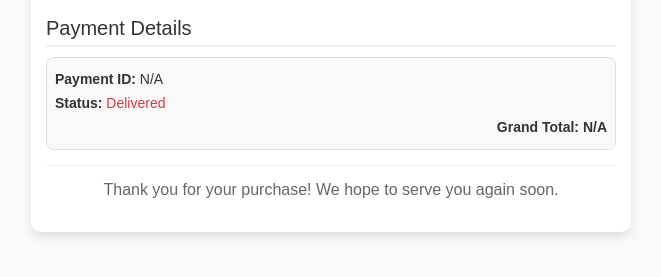
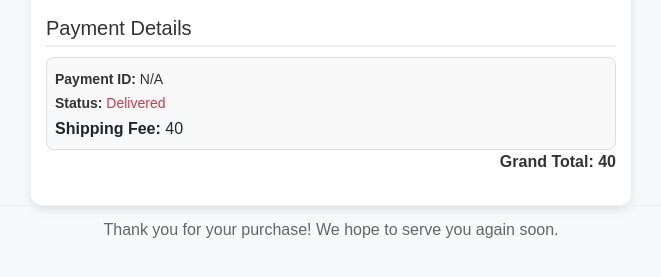
Before and after one commit to Hemant210/E-commerce-Django-, a Django app: template ec/app/templates/app/invoice_template.html in a window 1280 px wide. Shown: the part 396-673 px from the top of the page, without its empty margins (309-970 px from the left). Run offline with Django 5.2, Linux system fonts and the light colour scheme; the template is opened without the code that fills it, so the values that code supplies are empty; some libraries are stand-ins or nearby versions.

Commit message:
Update invoice template 40rs shipping charge

```diff
--- a/ec/app/templates/app/invoice_template.html
+++ b/ec/app/templates/app/invoice_template.html
@@ -159,7 +159,9 @@
                     <span class="text-danger">Delivered</span>
                 {% endif %}
             </p>
-            <p class="total">Grand Total: {{ amount|default:"N/A" }}</p>
+             <div class="total-line"><strong>Shipping Fee:</strong> 40</div>
+          </div>
+            <p class="total">Grand Total: {{ amount|add:"40" }}</p>
         </div>
     </div>
 
```
